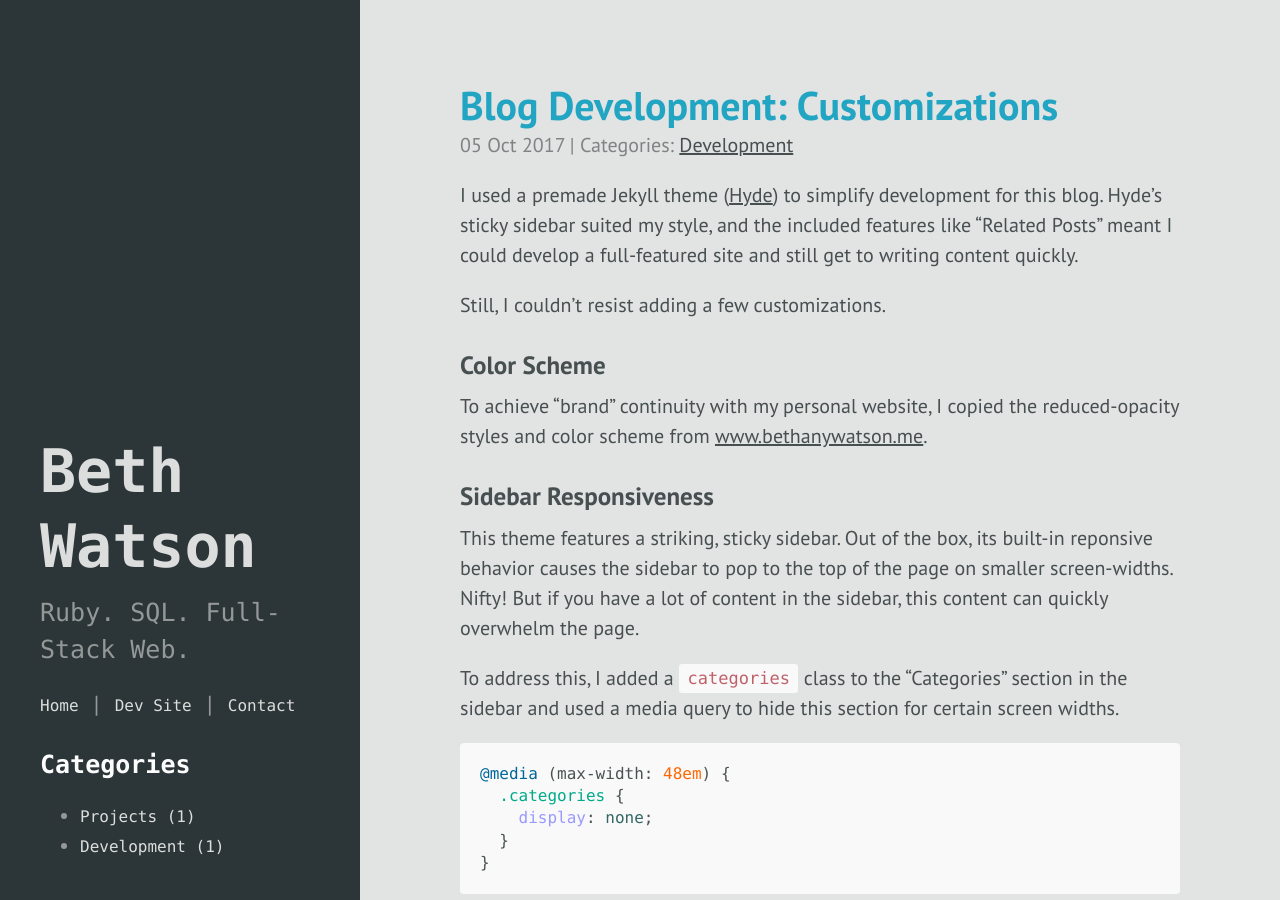
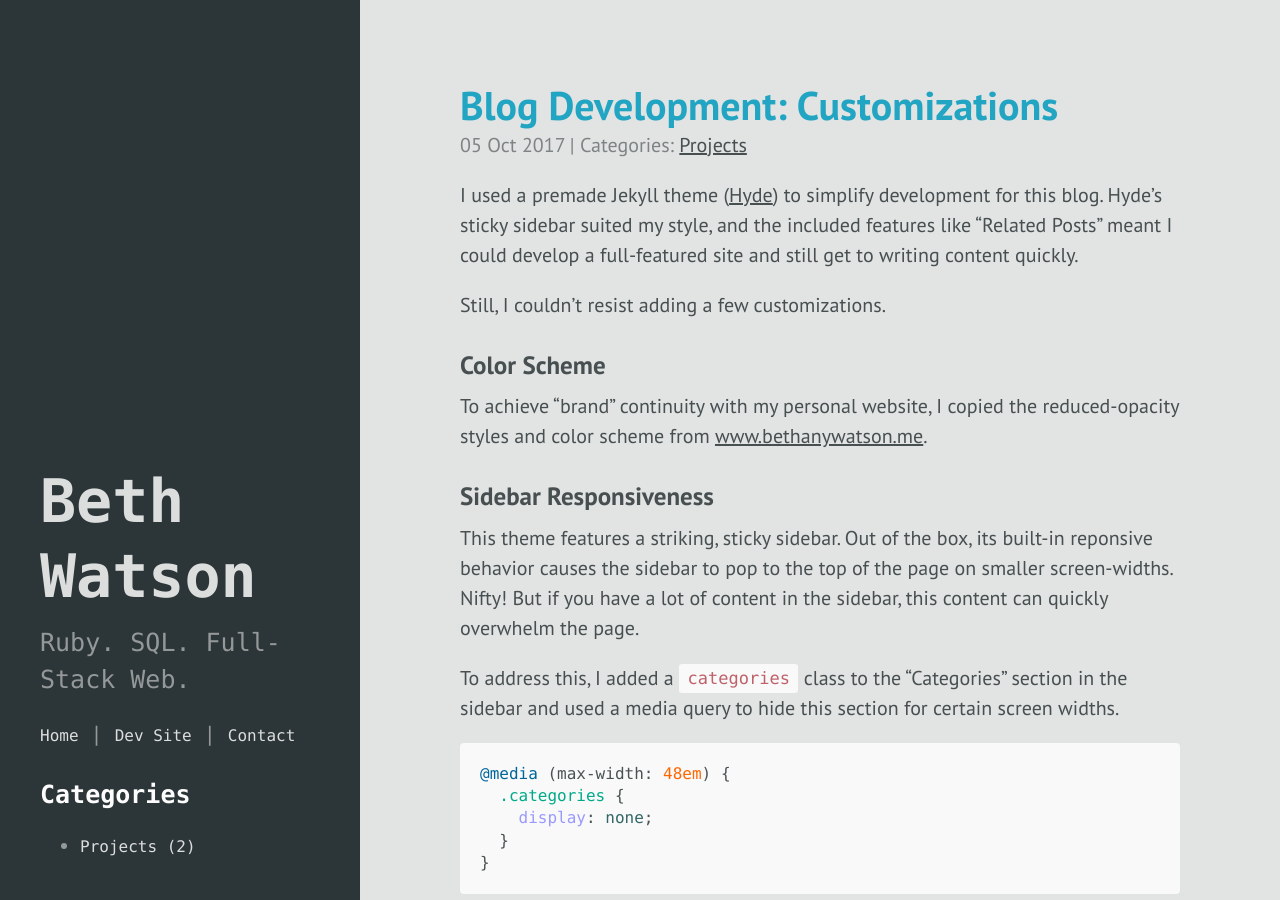
Before and after one commit to bethanyvwatson/bethanyvwatson.github.io, a Jekyll site: the page built from _posts/2017-10-05-blog-customizations-challenges.md, in a window 1280 px wide and 900 px high. Built offline with Jekyll 4.4.1, drawn with Linux system fonts in a browser that asks for light colours.

Commit message:
Do not use defunct category.

```diff
--- a/_posts/2017-10-05-blog-customizations-challenges.md
+++ b/_posts/2017-10-05-blog-customizations-challenges.md
@@ -3,7 +3,7 @@ layout: post
 title: "Blog Development: Customizations"
 date: 2017-10-05
 categories:
-  - development
+  - projects
 ---
 
 I used a premade Jekyll theme ([Hyde](https://github.com/poole/hyde)) to simplify development for this blog. Hyde's sticky sidebar suited my style, and the included features like "Related Posts" meant I could develop a full-featured site and still get to writing content quickly.
```
